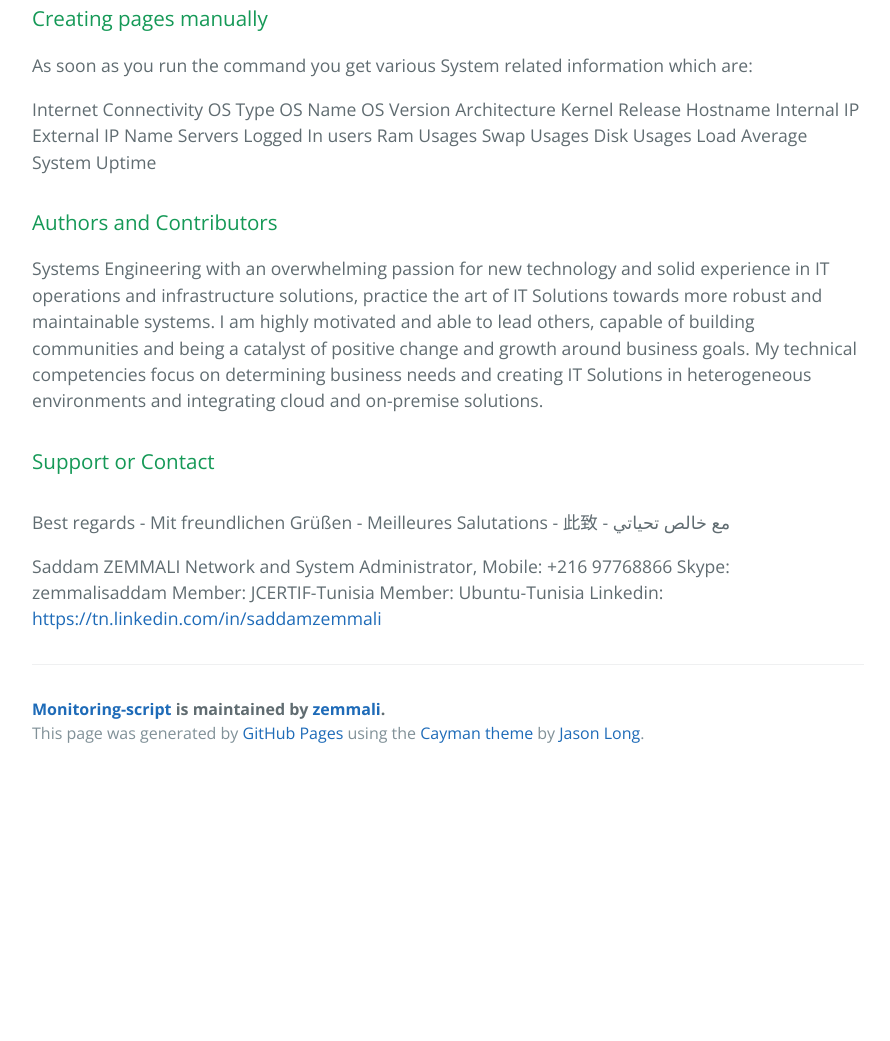
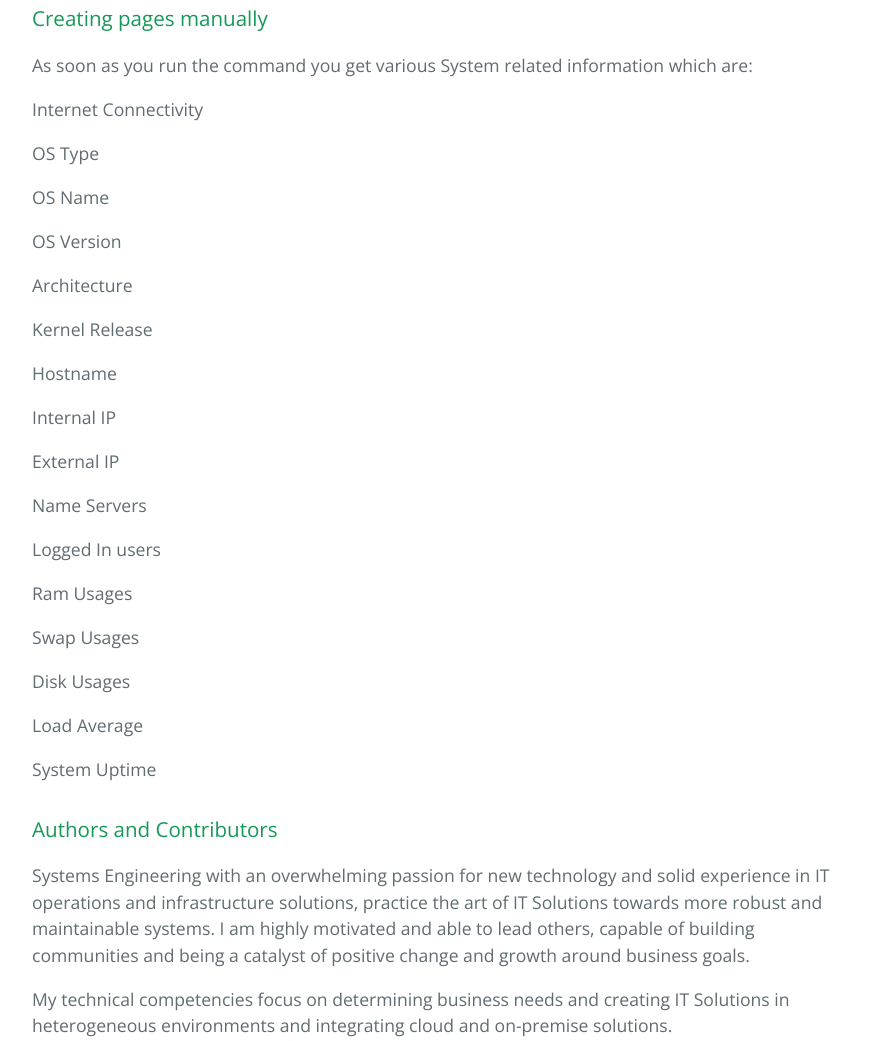
Before and after one commit to zemmali/monitoring-script, a plain HTML site: page index.html in a window 1280 px wide. Shown: the part 801-1842 px from the top of the page, without its empty margins (192-1082 px from the left). Before the commit the page ends 1578 px from the top, so only its background shows below. Drawn offline with nearby package versions, Linux system fonts and the light colour scheme.

```diff
--- a/index.html
+++ b/index.html
@@ -36,28 +36,44 @@
 
 <p>As soon as you run the command you get various System related information which are:</p>
 
-<p>Internet Connectivity
-OS Type
-OS Name
-OS Version
-Architecture
-Kernel Release
-Hostname
-Internal IP
-External IP
-Name Servers
-Logged In users
-Ram Usages
-Swap Usages
-Disk Usages
-Load Average
-System Uptime</p>
+<p>Internet Connectivity</p>
+
+<p>OS Type</p>
+
+<p>OS Name</p>
+
+<p>OS Version</p>
+
+<p>Architecture</p>
+
+<p>Kernel Release</p>
+
+<p>Hostname</p>
+
+<p>Internal IP</p>
+
+<p>External IP</p>
+
+<p>Name Servers</p>
+
+<p>Logged In users</p>
+
+<p>Ram Usages</p>
+
+<p>Swap Usages</p>
+
+<p>Disk Usages</p>
+
+<p>Load Average</p>
+
+<p>System Uptime</p>
 
 <h3>
 <a id="authors-and-contributors" class="anchor" href="#authors-and-contributors" aria-hidden="true"><span class="octicon octicon-link"></span></a>Authors and Contributors</h3>
 
-<p>Systems Engineering with an overwhelming passion for new technology and solid experience in IT operations and infrastructure solutions, practice the art of IT Solutions towards more robust and maintainable systems. I am highly motivated and able to lead others, capable of building communities and being a catalyst of positive change and growth around business goals.
-My technical competencies focus on determining business needs and creating IT Solutions in heterogeneous environments and integrating cloud and on-premise solutions.</p>
+<p>Systems Engineering with an overwhelming passion for new technology and solid experience in IT operations and infrastructure solutions, practice the art of IT Solutions towards more robust and maintainable systems. I am highly motivated and able to lead others, capable of building communities and being a catalyst of positive change and growth around business goals. </p>
+
+<p>My technical competencies focus on determining business needs and creating IT Solutions in heterogeneous environments and integrating cloud and on-premise solutions.</p>
 
 <h3>
 <a id="support-or-contact" class="anchor" href="#support-or-contact" aria-hidden="true"><span class="octicon octicon-link"></span></a>Support or Contact</h3>
@@ -66,13 +82,19 @@ My technical competencies focus on determining business needs and creating IT So
 
 <p>Best regards - Mit freundlichen Grüßen - Meilleures Salutations - 此致 - مع خالص تحياتي</p>
 
-<p>Saddam ZEMMALI
-Network and System Administrator,
-Mobile:    +216 97768866
-Skype:     zemmalisaddam
-Member:    JCERTIF-Tunisia
-Member:    Ubuntu-Tunisia
-Linkedin:  <a href="https://tn.linkedin.com/in/saddamzemmali">https://tn.linkedin.com/in/saddamzemmali</a></p>
+<p>Saddam ZEMMALI</p>
+
+<p>DevOps | Network and System Administrator,</p>
+
+<p>Mobile:    +216 97768866 </p>
+
+<p>Skype:     zemmalisaddam </p>
+
+<p>Member:    JCERTIF-Tunisia </p>
+
+<p>Member:    Ubuntu-Tunisia </p>
+
+<p>Linkedin:  <a href="https://tn.linkedin.com/in/saddamzemmali">https://tn.linkedin.com/in/saddamzemmali</a></p>
 
       <footer class="site-footer">
         <span class="site-footer-owner"><a href="https://github.com/zemmali/monitoring-script">Monitoring-script</a> is maintained by <a href="https://github.com/zemmali">zemmali</a>.</span>
```
Also changed, not shown: params.json (+1 -1 lines).
